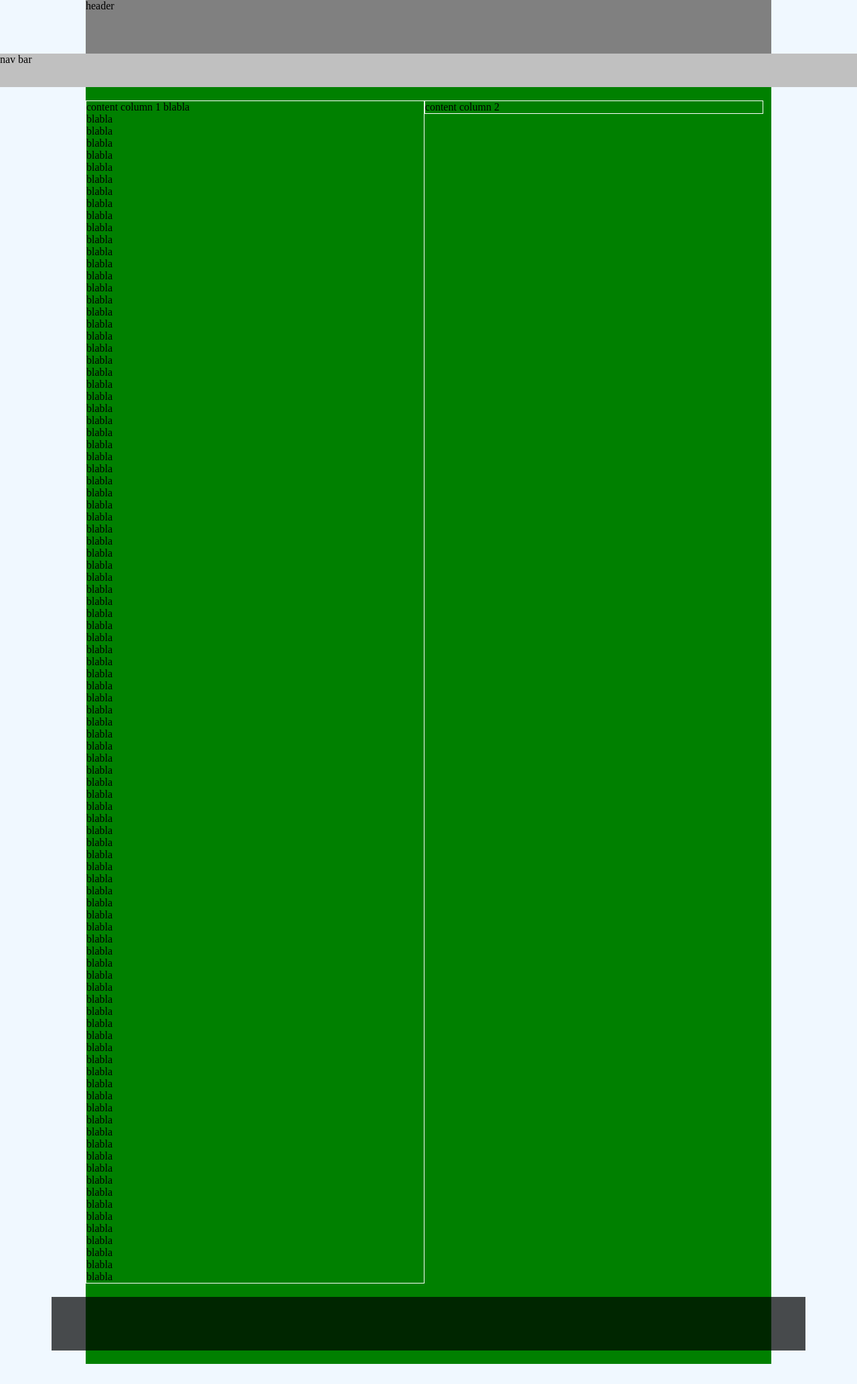
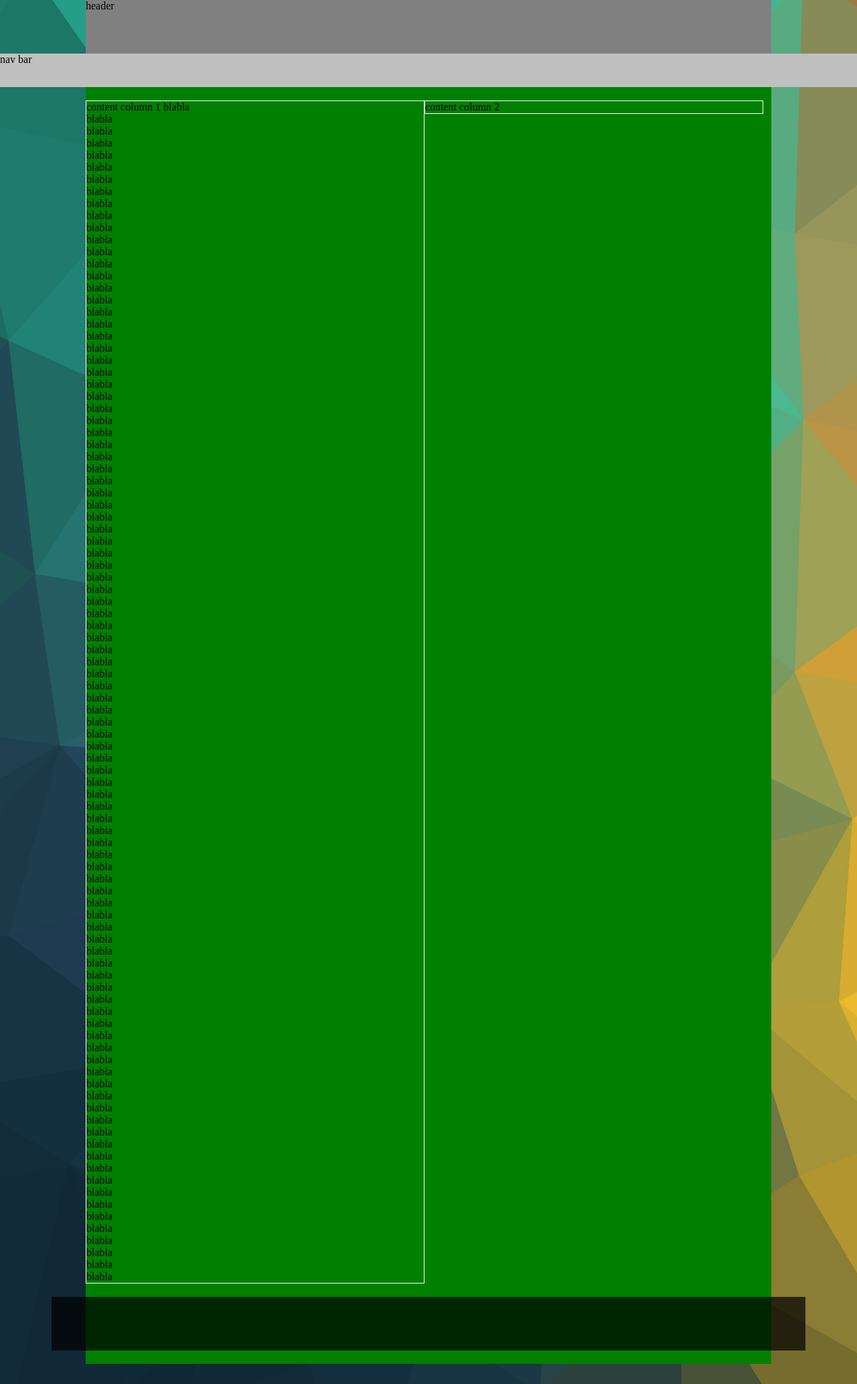
Before and after one commit to yzw1994/G10B_Sales_of_Point_System_for_Video_and_Audio_shop, a PHP site: page /visitor.php in a window 1280 px wide. Shown: the whole page at 67% size. Run offline with PHP 8.4, Linux system fonts and the light colour scheme.

Commit message:
logo link and main background
login page logo redirect to visitor page,
visitor page background image change.

```diff
--- a/css/main.css
+++ b/css/main.css
@@ -1,6 +1,12 @@
 body {
-	background-color:#F0F8FF;
+	background-image: url("../images/colorful-triangles-background.jpg");
+	background-repeat:no-repeat;
+	-webkit-background-size: cover;
+	-moz-background-size: cover;
+	-o-background-size: cover;
+	background-size: cover;
 	margin:0 auto;
+	font-family:elegant_luxmager;
 }
 
 .header {
--- a/login.php
+++ b/login.php
@@ -8,7 +8,7 @@
 <body>
 	<div id="" class="login_div">
 		<div id="" class="logo_div">
-			<img src="images/logo.ico" alt="Blu Video and Audio Shop" id="" class="logo_images"/>
+			<a href="visitor.php"><img src="images/logo.ico" alt="Blu Video and Audio Shop" id="" class="logo_images"/></a>
 		</div>
 		<div id="" class="input_div">
 			<form name="login" method="" action="">
```
